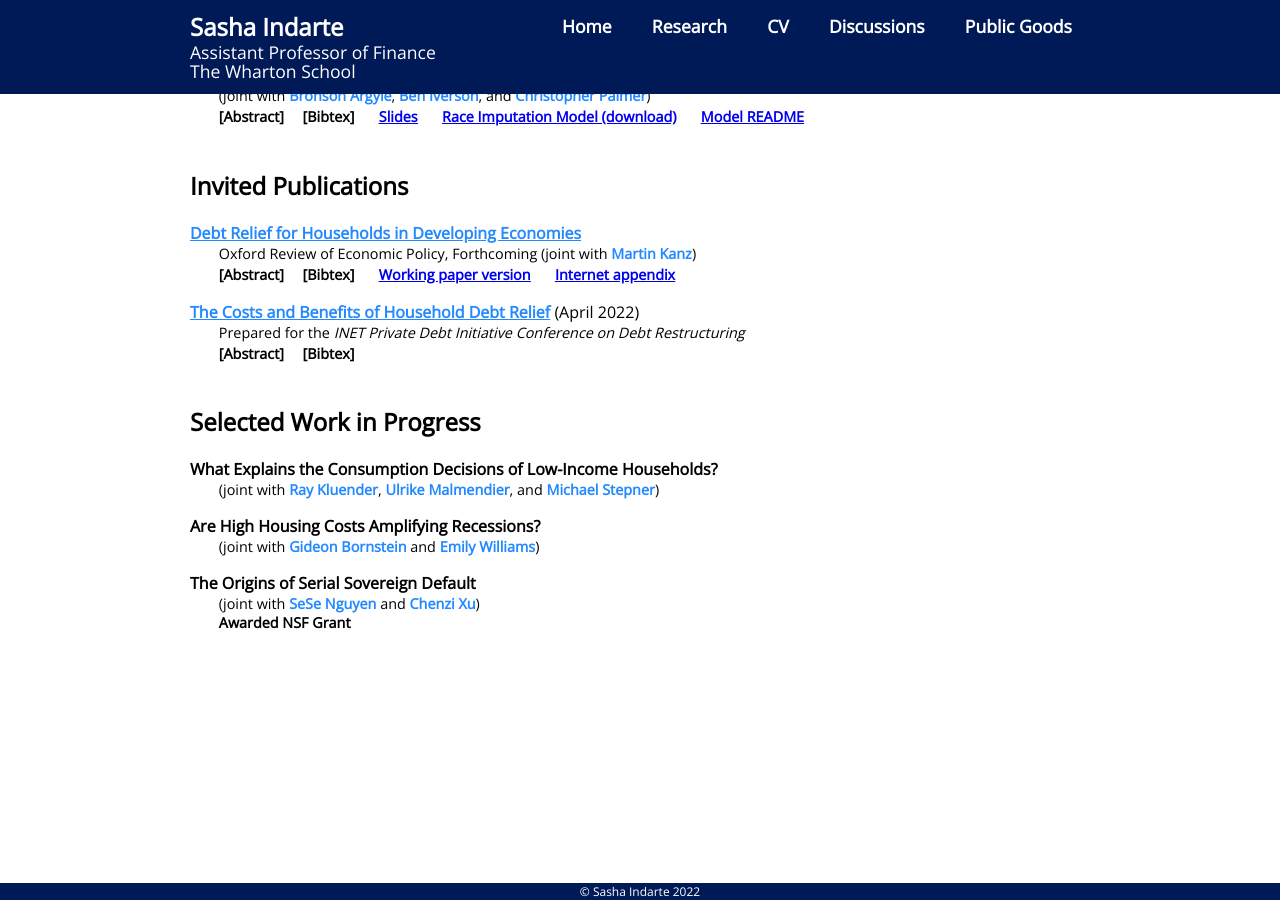
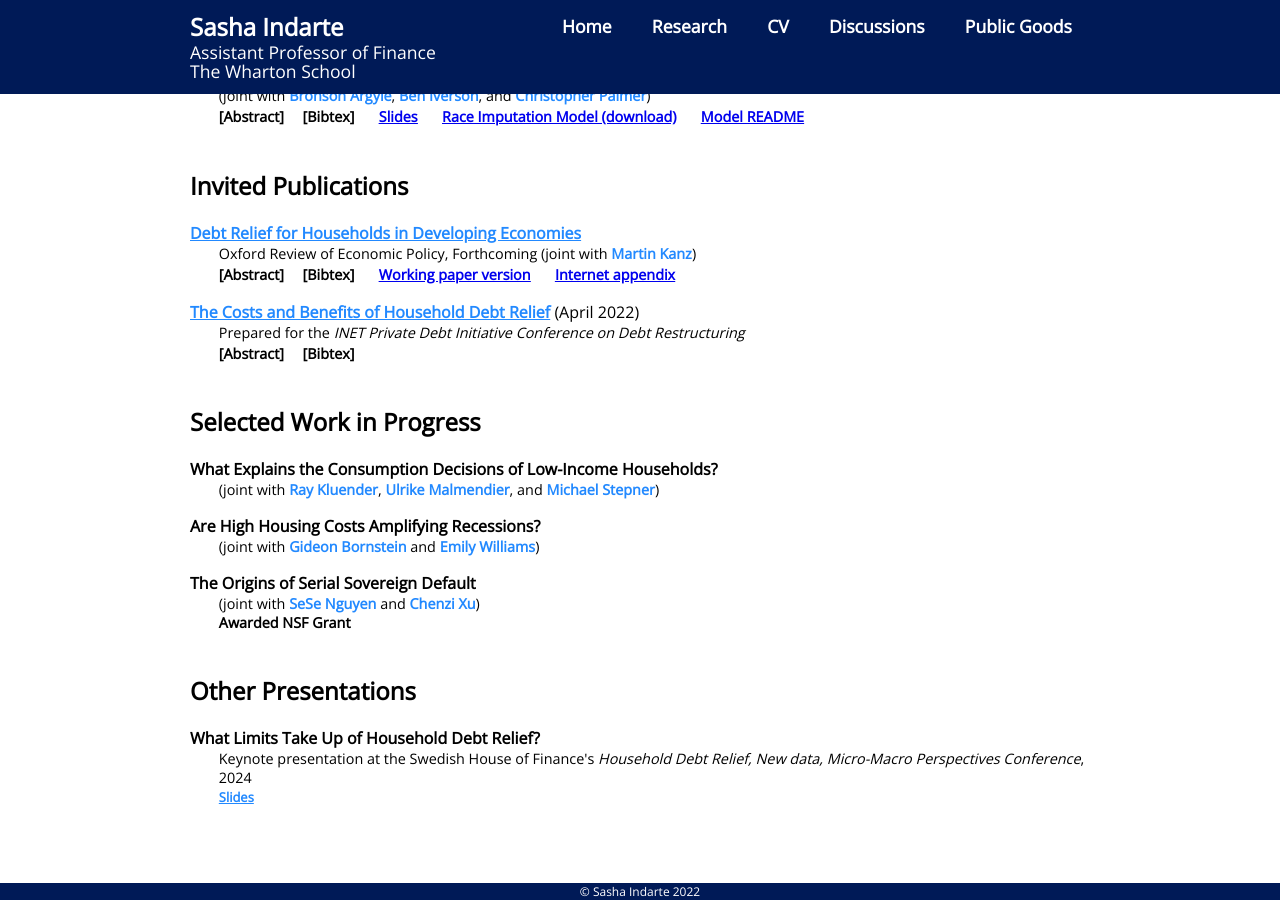
Before and after one commit to sashaindarte/sashaindarte.github.io, a Jekyll site: the page built from research/index.html, in a window 1280 px wide and 900 px high, scrolled down 574 px. Built offline with Jekyll 4.4.1, drawn with Linux system fonts in a browser that asks for light colours.

Commit message:
added keynote

```diff
--- a/research/index.html
+++ b/research/index.html
@@ -358,6 +358,19 @@ title: Sasha Indarte - Research
 		</p>
 
 
+		<br>
+
+		<h2>Other Presentations</h2>
+
+		<p style="margin-bottom:0px;">
+			<b>What Limits Take Up of Household Debt Relief?</b>
+		</p>
+		<p style="padding-left:2em;padding-bottom:0em;margin-top:0em;margin-bottom:0em;font-size:0.9em;">
+			Keynote presentation at the Swedish House of Finance's <i>Household Debt Relief, New data, Micro-Macro Perspectives Conference</i>, 2024
+			<br>
+			<a href="/research/indarte_keynote_debt_relief.pdf" style="font-size: 0.9em;"><b><u>Slides</b></u></a>
+		</p>
+
 		<!-- ON PAUSE
 		<p style="margin-bottom:0px;">
 			<b> Financial Constraints and the Housing Ladder </b>
```
